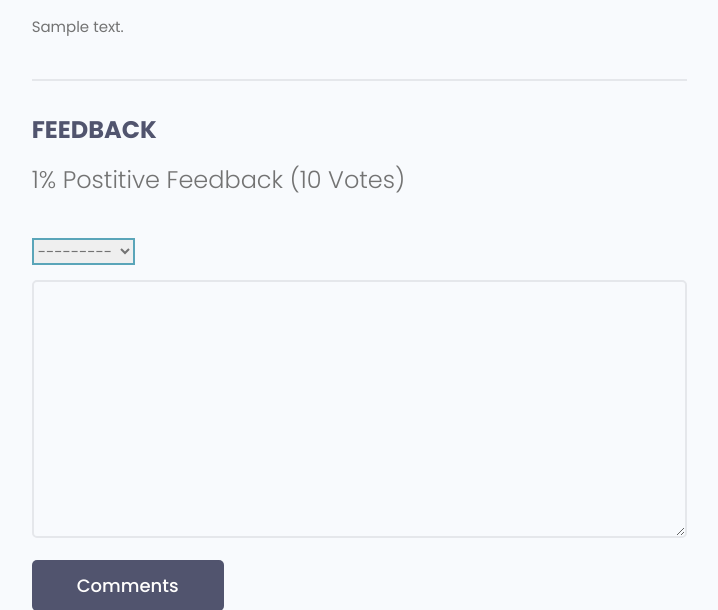
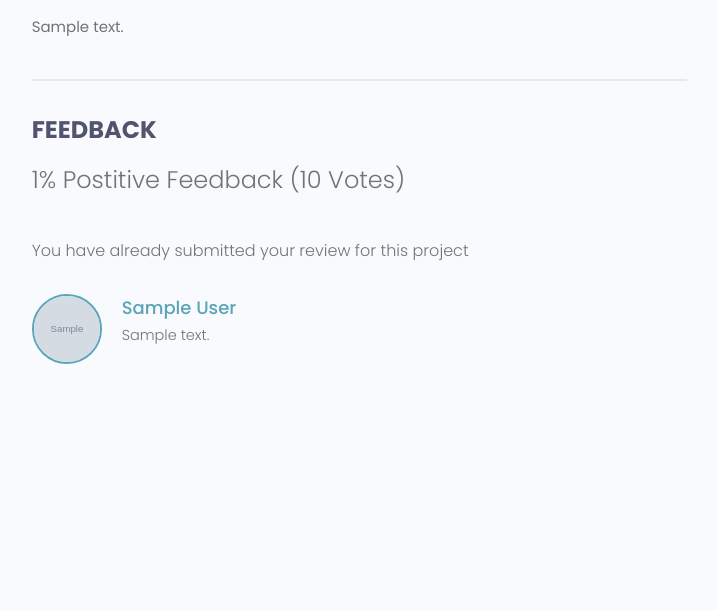
Before and after one commit to TatsuyaMaeta/django-udemy-devsearch, a Django app: page /projects/project/00000000-0000-0000-0000-000000000001/ in a window 1280 px wide. Shown: the part 696-1306 px from the top of the page, without its empty margins (465-1183 px from the left). After the commit the page ends 1060 px from the top, so only its background shows below. Run offline with Django 3.2, Linux system fonts and the light colour scheme; a user stored in the database is signed in; tables that the repository leaves empty hold one stand-in row (values such as "Sample post"); grey boxes marked "Sample" are stand-in pictures; some libraries are stand-ins or nearby versions.

Commit message:
add voting function

```diff
--- a/app/app/devsearch/settings.py
+++ b/app/app/devsearch/settings.py
@@ -27,7 +27,7 @@ SECRET_KEY = "django-insecure-h9zahv%p$bz@jw6!=2)1#jf$p%gg77f$avk^z-fqs$nkvpu*s_
 DEBUG = True
 
 # http://とかはいらない。domainだけ入れればいい
-ALLOWED_HOSTS = ["localhost", "127.0.0.1","0.0.0.0"]
+ALLOWED_HOSTS = ["localhost", "127.0.0.1", "0.0.0.0"]
 
 
 # Application definition
--- a/app/app/projects/models.py
+++ b/app/app/projects/models.py
@@ -28,20 +28,33 @@ class Project(models.Model):
         return self.title
 
     class Meta:
-        ordering = ["created"]
+        ordering = ["-vote_ratio","-vote_total","title"]
+        # ordering = ["created"]
         # これで降順になる
         # ordering =["-created"]
 
     @property
+    def reviewers(self):
+        queryset = self.review_set.all().values_list("owner__id",flat=True)
+        return queryset
+
+
+    @property
     def getVoteCount(self):
         reviews = self.review_set.all()
+        upVotes = reviews.filter(value="up").count()
+        totalVotes = reviews.count()
 
+        ratio = (upVotes / totalVotes) * 100
+        self.vote_total = totalVotes
+        self.vote_ratio = ratio
+        self.save()
 
 
 class Review(models.Model):
     VOTE_TYPE = (("up", "up vote"), ("down", "down vote"))
 
-    owner = models.ForeignKey(Profile,on_delete=models.CASCADE, null=True)
+    owner = models.ForeignKey(Profile, on_delete=models.CASCADE, null=True)
     # 関連付けたい外部キーを設定する場合は第一引数にそのclass名を入れる
     project = models.ForeignKey(Project, on_delete=models.CASCADE)
     body = models.TextField(null=True, blank=True)
@@ -51,9 +64,8 @@ class Review(models.Model):
         default=uuid.uuid4, unique=True, primary_key=True, editable=False
     )
 
-
     class Meta:
-        unique_together = [["owner","project"]]
+        unique_together = [["owner", "project"]]
 
     def __str__(self) -> str:
         return self.value
--- a/app/app/projects/templates/projects/single-project.html
+++ b/app/app/projects/templates/projects/single-project.html
@@ -50,6 +50,13 @@
                         Vote{{project.vote_total|pluralize:"s"}})
                     </h5>
 
+
+                    {% if request.user.profile.id in project.reviewers %}
+                        <p>You have already submitted your review for this project</p>
+                    {% elif request.user.profile == project.owner %}
+                    <p>you cant review your own work</p>
+
+                    {% elif  request.user.is_authenticated %}
                     <form class="form" action="{% url 'project' project.id %}" method="POST">
                         {% csrf_token %}
                         <!-- Textarea -->
@@ -66,6 +73,9 @@
                         value="Comments"
                         />
                     </form>
+                    {% else %}
+                    <a href="{% url 'login' %}?next={{request.path}}">Please Login to leave a review</a>
+                    {% endif %}
                     <div class="commentList">
                         {% for review in project.review_set.all %}
 
--- a/app/app/projects/views.py
+++ b/app/app/projects/views.py
@@ -3,7 +3,7 @@ from django.http import HttpResponse
 
 from .models import Project, Tag
 from django.contrib import messages
-from .forms import ProjectForm,ReviewForm
+from .forms import ProjectForm, ReviewForm
 
 # デコレーター
 from django.contrib.auth.decorators import login_required
@@ -42,23 +42,27 @@ def project(request, pk):
 
     form = ReviewForm()
 
-    if request.method == 'POST':
+    if request.method == "POST":
         form = ReviewForm(request.POST)
         review = form.save(commit=False)
         review.project = projectObj
-        print("request.user: ",request.user.profile)
+        print("request.user: ", request.user.profile)
         review.owner = request.user.profile
         review.save()
 
+        projectObj.getVoteCount
+
         # update project
-        messages.success(request, 'Your review was success committed!!')
-        return redirect('project' , pk=projectObj.id)
+        messages.success(request, "Your review was success submmitted!!")
+        return redirect("project", pk=projectObj.id)
 
     # 上記のprojectObjに含まれているtagsのカラムの要素を全て取得している
     tags = projectObj.tags.all()
 
     return render(
-        request, "projects/single-project.html", {"project": projectObj, "tags": tags,"form":form}
+        request,
+        "projects/single-project.html",
+        {"project": projectObj, "tags": tags, "form": form},
     )
 
 
--- a/app/app/users/templates/users/login_register.html
+++ b/app/app/users/templates/users/login_register.html
@@ -60,7 +60,7 @@
             <p>Hello Developer, Welcome Back!</p>
         </div>
 
-        <form action="{% url 'login' %}" method="POST" class="form auth__form">
+        <form action="" method="POST" class="form auth__form">
             {% csrf_token %}
 
             <!-- Input:Email -->
--- a/app/app/users/views.py
+++ b/app/app/users/views.py
@@ -26,7 +26,7 @@ def loginUser(request):
         return redirect("profiles")
 
     if request.method == "POST":
-        username = request.POST["username"]
+        username = request.POST["username"].lower()
         password = request.POST["password"]
 
         try:
@@ -43,7 +43,7 @@ def loginUser(request):
         # userが存在しなかった場合
         if user is not None:
             login(request, user)
-            return redirect("profiles")
+            return redirect(request.GET["next"] if "next" in request.GET else 'account')
         else:
             messages.error(request, "ユーザーネームまたはパスワードが一致しませんでした")
             print("Username OR Password is incorrect")
```
Also changed, not shown: app/app/projects/forms.py (+3 -7 lines), app/app/projects/migrations/0005_auto_20240115_1810.py, 1 other file. Lines whose indentation alone changed are shown as unchanged.
